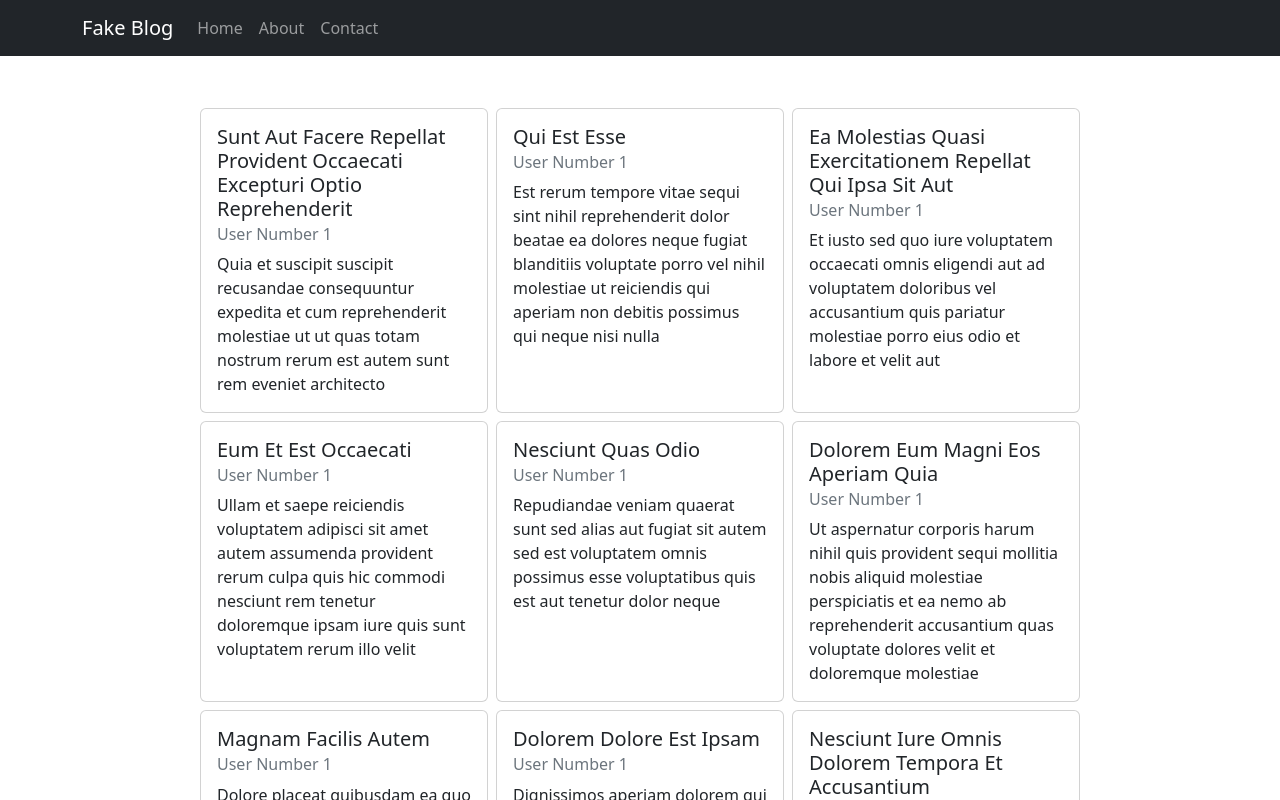
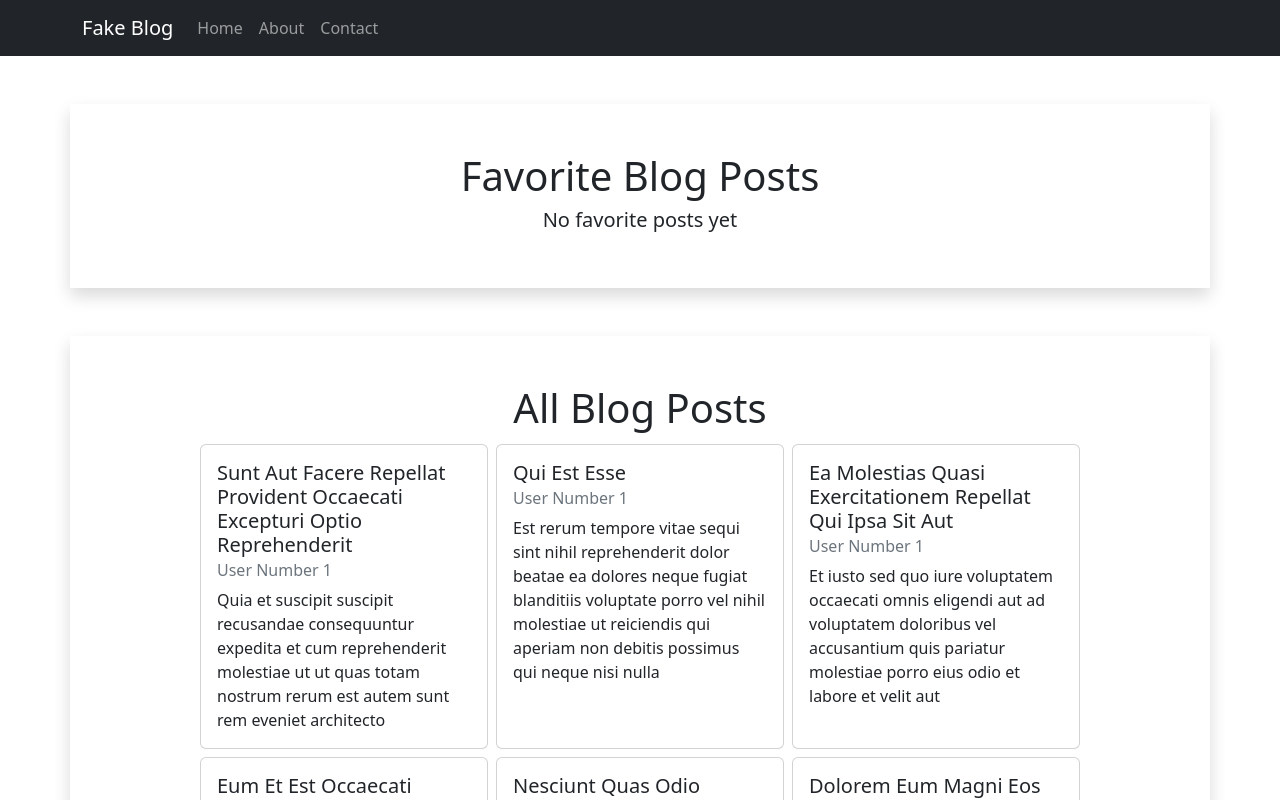
Before and after one commit to David-L-R/intro_to_context_reducer, a React (Create React App) app: page / in a window 1280 px wide. Shown: the top 800 px of the page. Built offline with nearby package versions, Linux system fonts and the light colour scheme; data requests are answered from the project's data file.

Commit message:
Update favblogcards

```diff
--- a/src/App.js
+++ b/src/App.js
@@ -1,15 +1,22 @@
 import "./App.css";
 import "bootstrap/dist/css/bootstrap.min.css";
 import { BlogContextProvider } from "./contexts/blog/BlogContext";
+import { FavBlogPostsContextProvider } from "./contexts/favBlog/FavBlogContext";
+
 import NavBar from "./components/nav/NavBar";
-import CardsContainer from "./components/blog/CardsContainer";
+import FavBlogCardsContainer from "./components/blog/FavBlogCardsContainer";
+import BlogCardsContainer from "./components/blog/BlogCardsContainer";
 
 function App() {
   return (
     <>
       <NavBar />
       <BlogContextProvider>
-        <CardsContainer />
+        <FavBlogPostsContextProvider>
+          <FavBlogCardsContainer sectionTitle="Favorite Blog Posts" />
+
+          <BlogCardsContainer sectionTitle="All Blog Posts" />
+        </FavBlogPostsContextProvider>
       </BlogContextProvider>
     </>
   );
--- a/src/components/blog/CardsContainer.jsx
+++ b/src/components/blog/BlogCardsContainer.jsx
@@ -2,10 +2,11 @@ import Container from "react-bootstrap/Container";
 import { useBlogContext } from "../../contexts/blog/BlogContext";
 import BlogCard from "./BlogCard";
 
-const CardsContainer = () => {
+const BlogCardsContainer = ({ sectionTitle }) => {
   const blogPosts = useBlogContext();
   return (
-    <Container className="w-100 mt-5 cards-container">
+    <Container className="w-100 mt-5 p-5 cards-container shadow">
+      <h1 className="w-100 text-center">{sectionTitle}</h1>
       {blogPosts?.map((blogPost) => (
         <BlogCard {...blogPost} key={blogPost.id} />
       ))}
@@ -13,4 +14,4 @@ const CardsContainer = () => {
   );
 };
 
-export default CardsContainer;
+export default BlogCardsContainer;
--- /dev/null
+++ b/src/components/blog/FavBlogCardsContainer.jsx
@@ -0,0 +1,21 @@
+import Container from "react-bootstrap/Container";
+import { useFavBlogPostsContext } from "../../contexts/favBlog/FavBlogContext";
+import BlogCard from "./BlogCard";
+
+const FavBlogCardsContainer = ({ sectionTitle }) => {
+  const favBlogPosts = useFavBlogPostsContext();
+  return (
+    <Container className="w-100 mt-5 p-5 cards-container shadow">
+      <h1 className="w-100 text-center">{sectionTitle}</h1>
+      {!!favBlogPosts ? (
+        favBlogPosts.map((blogPost) => (
+          <BlogCard {...blogPost} key={blogPost.id} />
+        ))
+      ) : (
+        <h5 className="w-100 text-center">No favorite posts yet</h5>
+      )}
+    </Container>
+  );
+};
+
+export default FavBlogCardsContainer;
--- a/src/contexts/favBlog/FavBlogContext.js
+++ b/src/contexts/favBlog/FavBlogContext.js
@@ -6,7 +6,9 @@ const FavBlogPostsContext = createContext();
 const FavBlogPostsContextProvider = ({ children }) => {
   return (
     // the Provider gives access to the context to its children
-    <FavBlogPostsContext.Provider>{children}</FavBlogPostsContext.Provider>
+    <FavBlogPostsContext.Provider value={null}>
+      {children}
+    </FavBlogPostsContext.Provider>
   );
 };
 // custom hook to use the context
```
Also changed, not shown: 1 other file (tests, documents, lock files or other folders).
